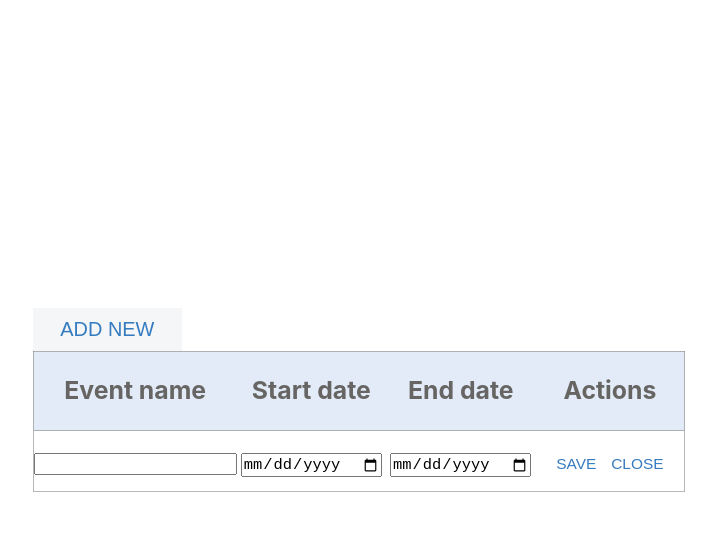
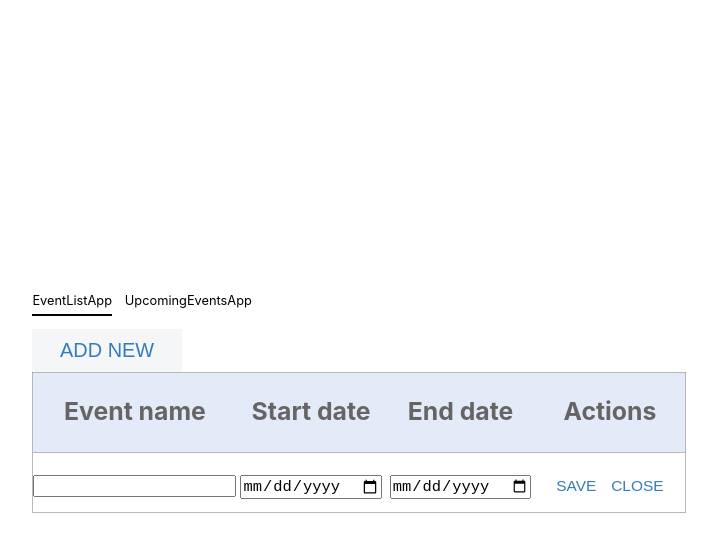
Before and after one commit to yeyicheng/SEP_REACT_1_18_2022, a React (Create React App) app in the folder React/02_EventListApp/: page / in a window 1280 px wide. Both pictures are taken after a click on the button "ADD NEW". Shown: the top 552 px of the page, without its empty margins (281-998 px from the left). Built offline with nearby package versions, Linux system fonts and the light colour scheme; no server answers.

Commit message:
header + upcoming events

```diff
--- a/React/02_EventListApp/src/Component/EventListAddRow.js
+++ b/React/02_EventListApp/src/Component/EventListAddRow.js
@@ -2,7 +2,7 @@ import React from "react";
 
 export default class EventListAddRow extends React.Component {
     render() {
-        return <div className="add-content">
+        return <div style={{display: this.props.type === 'upcoming'? 'none': 'block'}} className="add-content">
             <button onClick={this.props.addEventRow} className="add-btn">ADD NEW</button>
         </div>
     }
--- a/React/02_EventListApp/src/Component/EventListBody.js
+++ b/React/02_EventListApp/src/Component/EventListBody.js
@@ -6,7 +6,7 @@ export default class EventListBody extends React.Component {
         return <tbody id="table-body">
         {
             this.props.eventList.map(ev => {
-            return <EventListRow ev={ev} key={ev.id}
+            return <EventListRow ev={ev} key={ev.id} type={this.props.type}
                                  changeInput={this.props.changeInput}
                                  editEventRow={this.props.editEventRow}
                                  deleteEventRow={this.props.deleteEventRow}
--- a/React/02_EventListApp/src/Component/EventListHeader.js
+++ b/React/02_EventListApp/src/Component/EventListHeader.js
@@ -7,7 +7,7 @@ export default class EventListHeader extends React.Component {
             <th>Event name</th>
             <th>Start date</th>
             <th>End date</th>
-            <th>Actions</th>
+            <th style={{display: this.props.type === 'upcoming'? 'none': ''}}>Actions</th>
         </tr>
         </thead>
     }
--- a/React/02_EventListApp/src/Component/EventListRow.js
+++ b/React/02_EventListApp/src/Component/EventListRow.js
@@ -28,7 +28,7 @@ export default class EventListRow extends React.Component {
                        defaultValue={this.state.ev.endDate ? new Date(+this.state.ev.endDate).toISOString().slice(0, 10) : ''}
                        onChange={e => this.props.changeInput(e, this.state.ev.id, 'Date')}/>
             </td>
-            <td>
+            <td style={{display: this.props.type === 'upcoming'? 'none': 'block'}}>
                 <button onClick={e => this.state.ev.isNew? this.props.saveEventRow(e, this.state.ev.id, this.state.ev): this.state.ev.disabled? this.props.editEventRow(e, this.state.ev.id): this.props.updateEventRow(e, this.state.ev.id, this.state.ev)}
                         className="edit-btn">{this.state.ev.disabled? 'EDIT': 'SAVE'}</button>
                 <button onClick={e => this.state.ev.isNew? this.props.removeNewRow(e, this.state.ev.id): this.props.deleteEventRow(e, this.state.ev.id)}
--- /dev/null
+++ b/React/02_EventListApp/src/Component/Header.js
@@ -0,0 +1,10 @@
+import {useState} from "react";
+
+export default function Header({selected, setSelected}) {
+    return (<div style={{display: "flex", marginBottom: '1vw'}}>
+        <div className={(selected===0? 'upcomingEventsApp__selected ': '') + 'upcomingEventsApp__nav'}
+             onClick={() => setSelected(0)}>EventListApp</div>
+        <div className={(selected===1? 'upcomingEventsApp__selected ': '') + 'upcomingEventsApp__nav'}
+             onClick={() => setSelected(1)}>UpcomingEventsApp</div>
+    </div>)
+}
--- /dev/null
+++ b/React/02_EventListApp/src/Component/Wrapper.js
@@ -0,0 +1,13 @@
+import {useState} from "react";
+import Header from "./Header";
+import App from "../App";
+import UpcomingEventsApp from "../UpcomingEventsApp";
+
+export default function Wrapper() {
+    const [selected, setSelected] = useState(0);
+    return (<div>
+        <Header selected={selected} setSelected={setSelected}/>
+        {selected === 0 && <App />}
+        {selected === 1 && <UpcomingEventsApp />}
+    </div>)
+}
--- /dev/null
+++ b/React/02_EventListApp/src/UpcomingEventsApp.js
@@ -0,0 +1,49 @@
+import './App.css';
+import React from "react";
+import {Api} from "./API/api";
+import EventListHeader from "./Component/EventListHeader";
+import EventListBody from "./Component/EventListBody";
+import EventListAddRow from "./Component/EventListAddRow";
+
+class UpcomingEventsApp extends React.Component {
+    constructor(props) {
+        super(props);
+        this.state = {
+            ...props,
+            eventList: []
+        }
+    }
+
+    async componentDidMount() {
+        const eventList = await Api.getEvents();
+        eventList.forEach(ev => {
+            ev.disabled = true
+        })
+        this.setState({
+            eventList: eventList.filter(ev => new Date(+ev.startDate) > new Date())
+        });
+    }
+
+    render() {
+        return (
+            <div className="App">
+                <section className="table-container">
+                    <EventListAddRow type={'upcoming'} addEventRow={this.addEventRow}/>
+                    <table>
+                        <EventListHeader type={'upcoming'}/>
+                        <EventListBody type={'upcoming'}
+                                       eventList={this.state.eventList}
+                                       changeInput={this.changeInput}
+                                       editEventRow={this.editEventRow}
+                                       deleteEventRow={this.deleteEventRow}
+                                       saveEventRow={this.saveEventRow}
+                                       updateEventRow={this.updateEventRow}
+                                       removeNewRow={this.removeNewRow}/>
+                    </table>
+                </section>
+            </div>
+        );
+    }
+}
+
+export default UpcomingEventsApp;
--- a/React/02_EventListApp/src/index.css
+++ b/React/02_EventListApp/src/index.css
@@ -11,3 +11,13 @@ code {
   font-family: source-code-pro, Menlo, Monaco, Consolas, 'Courier New',
     monospace;
 }
+
+.upcomingEventsApp__nav {
+  padding: .5vw 0;
+  margin-right: 1vw;
+  font-size: 1vw;
+}
+
+.upcomingEventsApp__selected {
+  border-bottom: solid 2px black;
+}
--- a/React/02_EventListApp/src/index.js
+++ b/React/02_EventListApp/src/index.js
@@ -1,12 +1,12 @@
 import React from 'react';
 import ReactDOM from 'react-dom';
 import './index.css';
-import App from './App';
 import reportWebVitals from './reportWebVitals';
+import Wrapper from "./Component/Wrapper";
 
 ReactDOM.render(
   <React.StrictMode>
-    <App />
+      <Wrapper />
   </React.StrictMode>,
   document.getElementById('root')
 );
```
Also changed, not shown: 2 other files (tests, documents, lock files or other folders).
